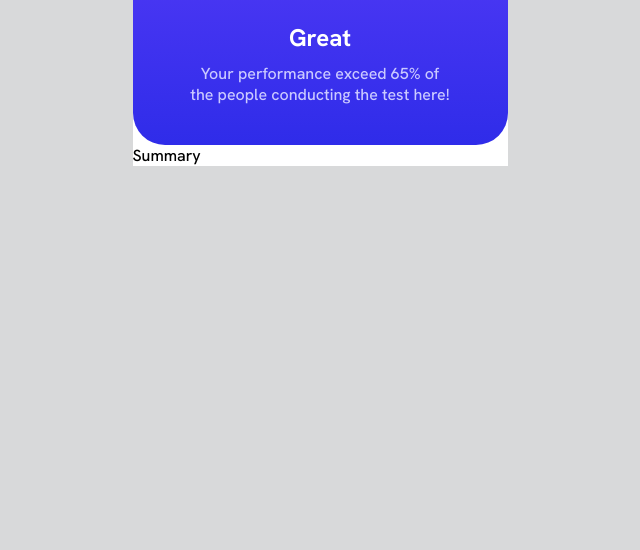
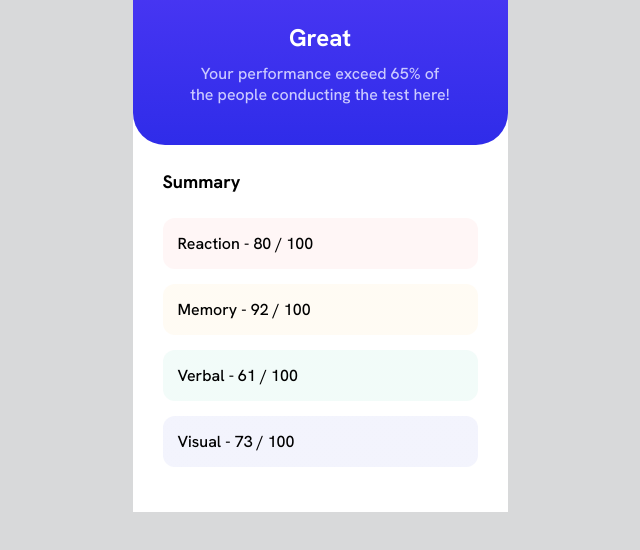
Before and after one commit to alex-salychev/results-summary-component, a plain HTML site: page index.html in a window 1280 px wide. Shown: the part 216-766 px from the top of the page, without its empty margins (320-960 px from the left). Drawn offline with Linux system fonts and the light colour scheme.

Commit message:
add the summary list without the inner styles for the text

```diff
--- a/css/style.css
+++ b/css/style.css
@@ -28,6 +28,10 @@ ol {
   --theme-color: #cac9ff;
   --sub-theme-color: #ffffff;
   --accent-theme-color: #303b59;
+  --reaction-color: #f55;
+  --memory-color: #ffb21e;
+  --verbal-color: #00bb8f;
+  --visual-color: #1125d6;
   /* margins */
   --mb-xs: 10px;
   --mb-sm: 15px;
@@ -38,6 +42,8 @@ ol {
   mb: 10px, 15px, 25px, 35px, 40px
   mb: xs, sm, md, lg, xl,
 
+  font-size: 16px, 18px, 24px, 56px
+  font-size: sm, md, lg, xl,
   */
 }
 
@@ -76,6 +82,7 @@ body {
   color: var(--theme-color);
   text-transform: capitalize;
 }
+
 .result__score {
   display: flex;
   flex-direction: column;
@@ -85,22 +92,26 @@ body {
   margin-bottom: 25px;
   background: url("../img/oval.svg") no-repeat;
 }
+
 .result__current-score {
   font-size: 56px;
   font-weight: 800;
   color: var(--sub-theme-color);
 }
-.result___max-score {
+
+.result__max-score {
   font-size: 16px;
   font-weight: 700;
   color: var(--theme-color);
 }
+
 .result__eval {
   margin-bottom: 10px;
   font-size: 24px;
   font-weight: 700;
   color: var(--sub-theme-color);
 }
+
 .result__eval-analysis {
   margin-bottom: 15px;
   font-size: 16px;
@@ -109,3 +120,58 @@ body {
 }
 
 /* || SUMMARY div */
+.summary {
+  padding: 25px 30px 30px;
+}
+
+.summary__title {
+  margin-bottom: 25px;
+  font-size: 18px;
+  font-weight: 700;
+}
+
+.summary__list {
+  font-size: 16px;
+}
+
+.summary__item {
+  padding: 15px;
+  margin-bottom: 15px;
+  border-radius: 12px;
+}
+
+.summary__reaction {
+  background: linear-gradient(
+      0deg,
+      rgba(255, 255, 255, 0.95) 0%,
+      rgba(255, 255, 255, 0.95) 100%
+    ),
+    var(--reaction-color);
+}
+
+.summary__memory {
+  background: linear-gradient(
+      0deg,
+      rgba(255, 255, 255, 0.95) 0%,
+      rgba(255, 255, 255, 0.95) 100%
+    ),
+    var(--memory-color);
+}
+
+.summary__verbal {
+  background: linear-gradient(
+      0deg,
+      rgba(255, 255, 255, 0.95) 0%,
+      rgba(255, 255, 255, 0.95) 100%
+    ),
+    var(--verbal-color);
+}
+
+.summary__visual {
+  background: linear-gradient(
+      0deg,
+      rgba(255, 255, 255, 0.95) 0%,
+      rgba(255, 255, 255, 0.95) 100%
+    ),
+    var(--visual-color);
+}
--- a/index.html
+++ b/index.html
@@ -17,7 +17,7 @@
         <p class="result__title">Your result</p>
         <div class="result__score">
           <p class="result__current-score">76</p>
-          <p class="result___max-score">of 100</p>
+          <p class="result__max-score">of 100</p>
         </div>
         <p class="result__eval">Great</p>
         <p class="result__eval-analysis">
@@ -26,7 +26,25 @@
       </div>
       <div class="summary">
         <p class="summary__title">Summary</p>
+        <ul class="summary__list">
+          <li class="summary__item summary__reaction">Reaction - 80 / 100</li>
+          <li class="summary__item summary__memory">Memory - 92 / 100</li>
+          <li class="summary__item summary__verbal">Verbal - 61 / 100</li>
+          <li class="summary__item summary__visual">Visual - 73 / 100</li>
+        </ul>
+
+        <!-- <dl class="summary__list">
+          <dt>Reaction</dt>
+          <dd>80 / 100</dd>
+          <dt>Memory</dt>
+          <dd>92 / 100</dd>
+          <dt>Verbal</dt>
+          <dd>61 / 100</dd>
+          <dt>Visual</dt>
+          <dd>73 / 100</dd>
+        </dl> -->
       </div>
     </div>
+    <!-- /.outcome -->
   </body>
 </html>
```
